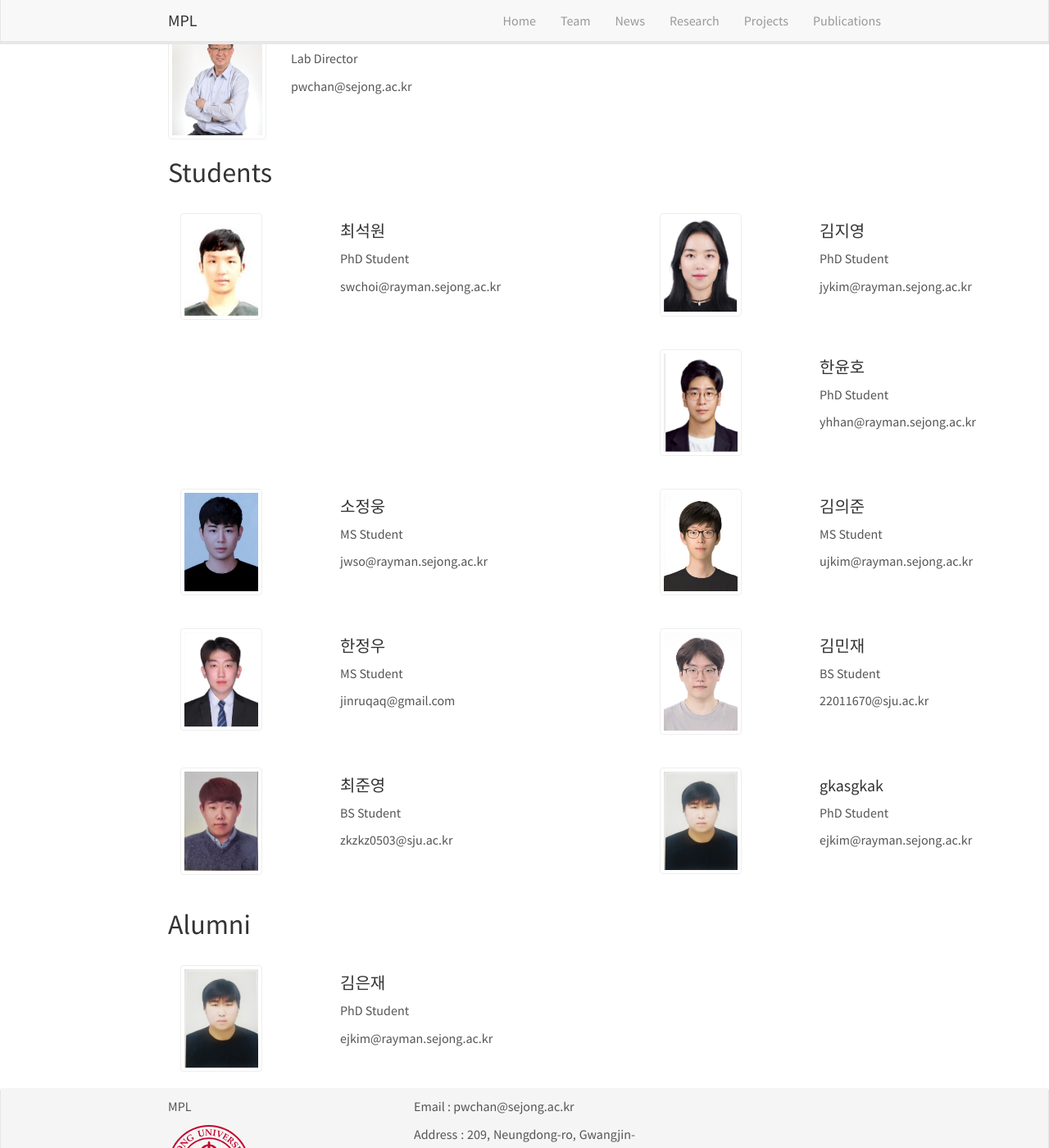
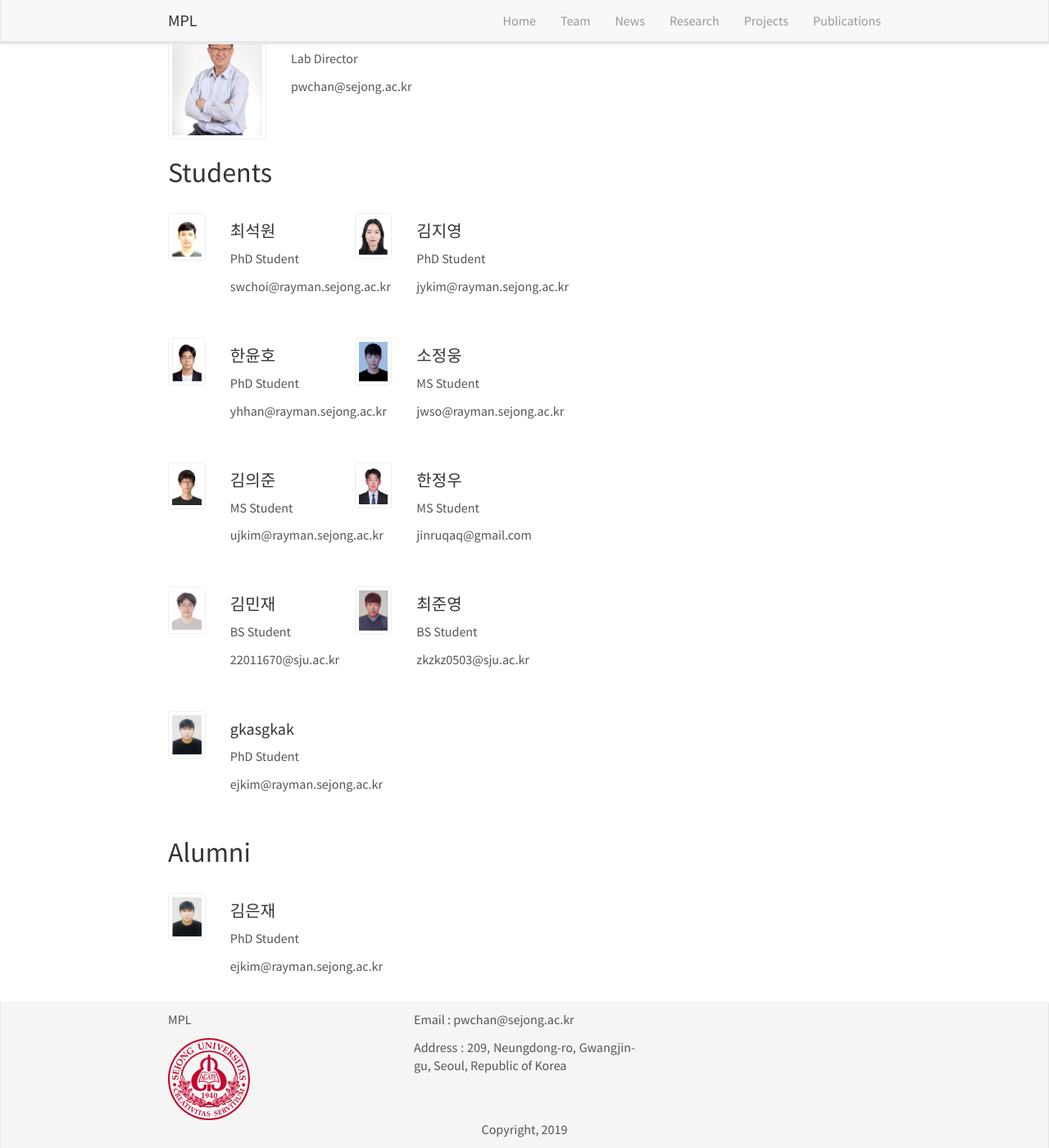
Before and after one commit to MPLRayman/webtest2, a Jekyll site: the page built from _pages/team/index.html, in a window 1280 px wide and 1400 px high, scrolled down 200 px. Shown: the whole window at 82% size. Built offline with Jekyll 4.4.1, drawn with Linux system fonts in a browser that asks for light colours; nearby versions of some CDN libraries.

Commit message:
kmj test commit

```diff
--- a/_pages/team/index.html
+++ b/_pages/team/index.html
@@ -34,13 +34,32 @@
 </div>
 {% endfor %}
 
+<style>
+    .grid-container {
+        display: grid;
+        grid-template-columns: repeat(auto-fill, minmax(300px, 1fr));
+        grid-gap: 20px; /* 카드 간의 간격 */
+    }
+
+    .card {
+        display: flex;
+        flex-direction: column;
+        justify-content: space-between;
+        height: 100%; /* 카드 높이를 균일하게 맞춤 */
+    }
+
+    .card-img {
+        width: 100%;
+        height: auto;
+    }
+</style>
 
 <!-- Students -->
 
 <h2><a id="student"></a>Students</h2>
 {% assign members = site.posts | where: 'category', 'student' | sort: 'date' %}
 
-<div class="container">
+<div class="grid-container">
     <div class="row">
         {% for member in members %}
         <div class="col-md-6 mb-4">
@@ -71,7 +90,7 @@
 <h2><a id="alumni"></a>Alumni</h2>
 {% assign members = site.posts | where: 'category', 'alumni' | sort: 'date' %}
 
-<div class="container">
+<div class="grid-container">
     <div class="row">
         {% for member in members %}
         <div class="col-md-6 mb-4">
@@ -95,20 +114,3 @@
         {% endfor %}
     </div>
 </div>
-
-<style>
-    .card-body {
-        display: flex;
-        flex-direction: column;
-        justify-content: space-between; /* 카드 내용이 균등하게 배치되도록 조정 */
-    }
-    .card {
-        display: flex;
-        flex-direction: column;
-        justify-content: space-between; /* 카드 자체도 균등하게 높이 맞춤 */
-    }
-    .card-img {
-        width: 100%;
-        height: auto; /* 이미지 비율 유지 */
-    }
-</style>
```
